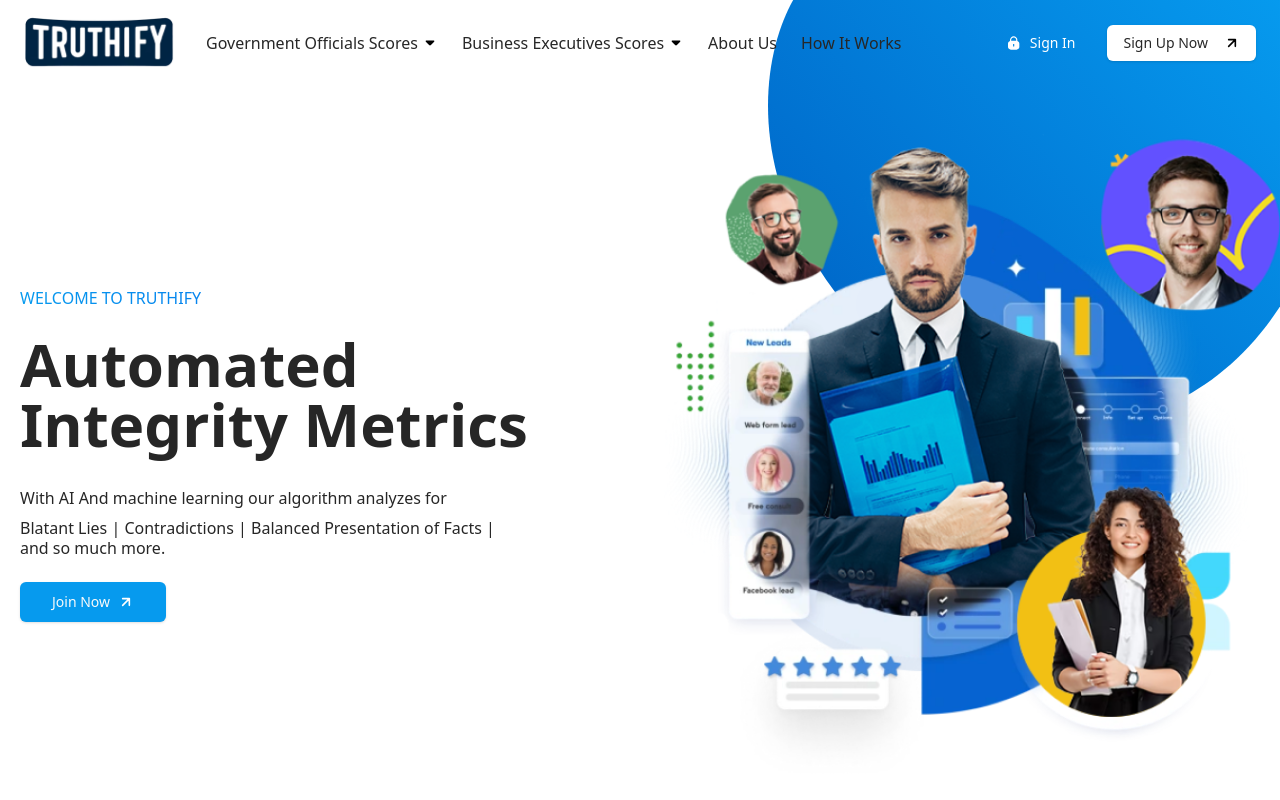
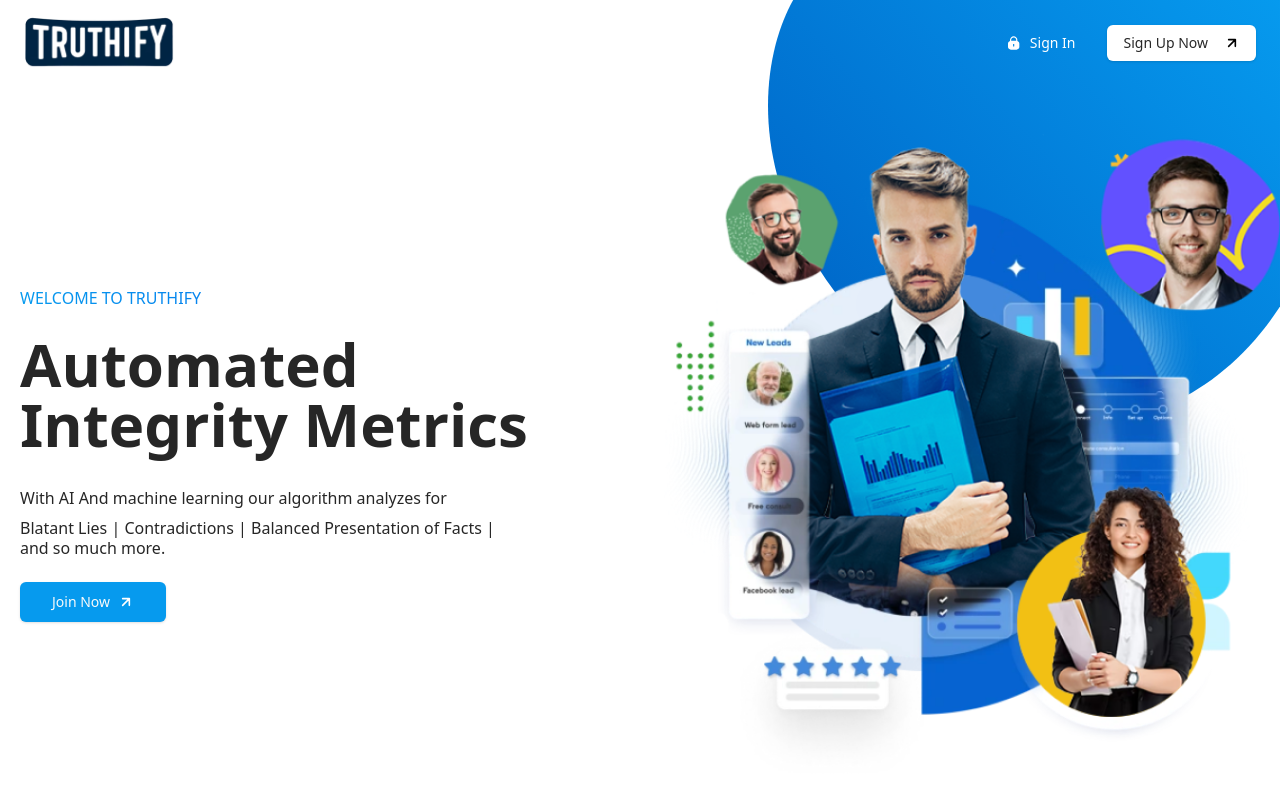
Before and after one commit to aytullahdev/truthify, a React (Vite) app: page / in a window 1280 px wide. Shown: the top 800 px of the page. Built offline with nearby package versions, Linux system fonts and the light colour scheme; no server answers.

Commit message:
refactor layout classes for improved responsiveness in RouteComponent

```diff
--- a/src/routes/index.lazy.tsx
+++ b/src/routes/index.lazy.tsx
@@ -30,7 +30,7 @@
                 className="w-[150px]"
               />
             </Link>
-            <div className="hidden md:flex items-center gap-6 z-50">
+            <div className="hidden  items-center gap-6 z-50 ">
               <button className="flex items-center text-[#272727] text-base hover:text-gray-900">
                 Government Officials Scores
                 <ChevronDown className="ml-1 h-4 w-4" />
```
